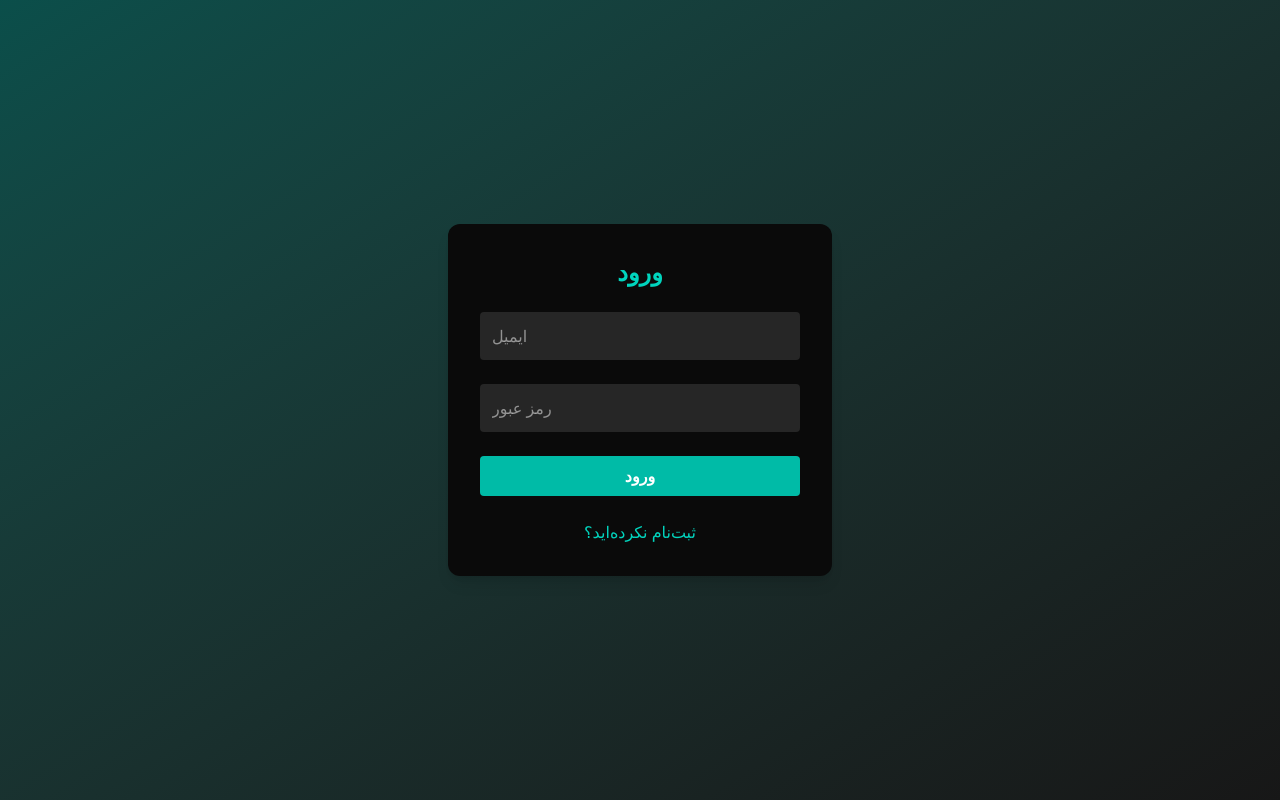
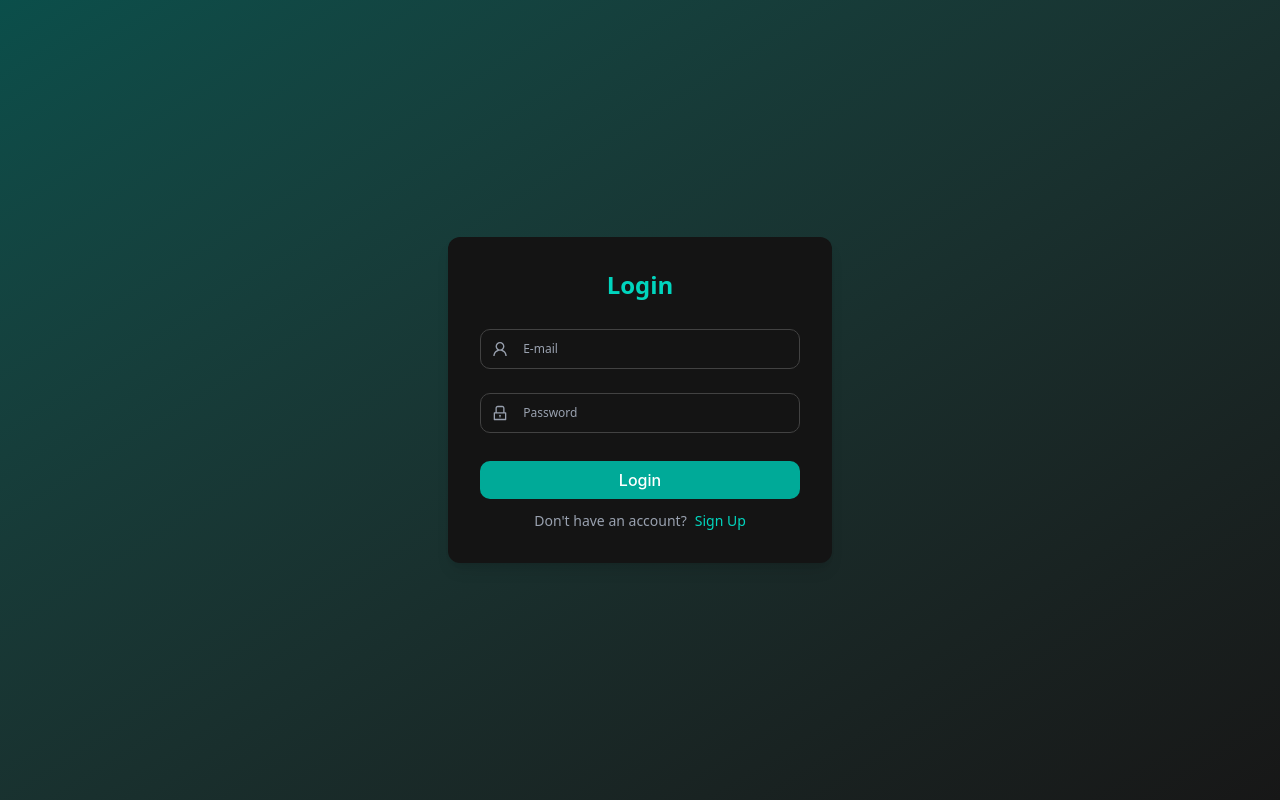
Before and after one commit to yashar1919/class-management, a Next.js app: page /login in a window 1280 px wide. Built offline with nearby package versions, Linux system fonts and the light colour scheme.

Commit message:
add better ui design for login page and validation in form + use Link instead of a tag

```diff
--- a/src/app/login/page.tsx
+++ b/src/app/login/page.tsx
@@ -1,18 +1,46 @@
 "use client";
 import { useState } from "react";
+import InputField from "@/components/UI/InputField";
+import { Button, ConfigProvider, theme } from "antd";
+import { LockOutlined, UserOutlined } from "@ant-design/icons";
+import { useTranslation } from "react-i18next";
+import Link from "next/link";
 
 export default function LoginPage() {
   const [email, setEmail] = useState("");
   const [password, setPassword] = useState("");
+  const [loading, setLoading] = useState(false);
+  const [errors, setErrors] = useState<{
+    email?: string;
+    password?: string;
+    server?: string;
+  }>({});
+  const { t } = useTranslation();
+
+  const validate = () => {
+    const newErrors: { email?: string; password?: string } = {};
+    if (!email)
+      newErrors.email = t("login.emailRequired") || "ایمیل الزامی است";
+    else if (!/^[^\s@]+@[^\s@]+\.[^\s@]+$/.test(email))
+      newErrors.email = t("login.emailInvalid") || "ایمیل معتبر وارد کنید";
+    if (!password)
+      newErrors.password = t("login.passwordRequired") || "رمز عبور الزامی است";
+    else if (password.length < 4)
+      newErrors.password =
+        t("login.passwordShort") || "رمز عبور باید حداقل ۴ کاراکتر باشد";
+    return newErrors;
+  };
 
   const handleLogin = async (e: React.FormEvent) => {
     e.preventDefault();
+    setErrors({});
+    const validationErrors = validate();
+    if (Object.keys(validationErrors).length > 0) {
+      setErrors(validationErrors);
+      return;
+    }
+    setLoading(true);
     try {
-      /* const res = await fetch("/api/users", {
-        method: "PUT",
-        headers: { "Content-Type": "application/json" },
-        body: JSON.stringify({ email, password }),
-      }); */
       const res = await fetch("/api/users", {
         method: "PUT",
         headers: { "Content-Type": "application/json" },
@@ -29,6 +57,8 @@ export default function LoginPage() {
       }
     } catch (err) {
       console.log(err, "Signup error");
+    } finally {
+      setLoading(false);
     }
   };
 
@@ -36,34 +66,88 @@ export default function LoginPage() {
     <div className="min-h-screen flex items-center justify-center bg-gradient-to-br from-teal-900 to-neutral-900">
       <form
         onSubmit={handleLogin}
-        className="bg-neutral-950 p-8 rounded-xl shadow-lg w-full max-w-sm flex flex-col gap-6"
+        className="bg-[#141414] p-8 rounded-xl shadow-lg w-full max-w-sm flex flex-col"
+        noValidate
       >
-        <h2 className="text-2xl font-bold text-teal-400 text-center">ورود</h2>
-        <input
-          type="email"
-          placeholder="ایمیل"
+        <h2 className="text-2xl font-bold text-teal-400 text-center mb-7">
+          {t("login.login")}
+        </h2>
+        <ConfigProvider
+          theme={{
+            algorithm: theme.darkAlgorithm,
+            components: {
+              Input: {
+                colorPrimary: "#00bba7",
+                algorithm: true,
+              },
+            },
+          }}
+        >
+          <div className="flex flex-col gap-6 mb-7">
+            <div>
+              <InputField
+                placeholder={t("studentForm.email")}
                 value={email}
                 onChange={(e) => setEmail(e.target.value)}
-          className="p-3 rounded bg-neutral-800 text-white"
-          required
+                type="email"
+                disabled={loading}
+                prefix={<UserOutlined />}
+                error={!!errors.email}
               />
-        <input
-          type="password"
-          placeholder="رمز عبور"
+              {errors.email && (
+                <p className="text-red-500 text-xs mt-1">{errors.email}</p>
+              )}
+            </div>
+            <div>
+              <InputField
+                placeholder={t("studentForm.password")}
                 value={password}
                 onChange={(e) => setPassword(e.target.value)}
-          className="p-3 rounded bg-neutral-800 text-white"
-          required
+                type="password"
+                disabled={loading}
+                prefix={<LockOutlined />}
+                error={!!errors.password}
               />
-        <button
-          type="submit"
-          className="bg-teal-500 hover:bg-teal-600 text-white font-bold py-2 rounded transition"
+              {errors.password && (
+                <p className="text-red-500 text-xs mt-1">{errors.password}</p>
+              )}
+            </div>
+          </div>
+        </ConfigProvider>
+        {errors.server && (
+          <p className="text-red-500 text-xs mt-1 text-center">
+            {errors.server}
+          </p>
+        )}
+        <Button
+          type="default"
+          htmlType="submit"
+          style={{
+            background: "#00aa98",
+            color: "#fff",
+            borderRadius: "10px",
+            fontSize: "16px",
+            fontWeight: 500,
+            padding: "19px 0px",
+            border: "none",
+            width: "100%",
+            opacity: loading ? 0.7 : 1,
+            cursor: loading ? "not-allowed" : "pointer",
+          }}
+          loading={loading}
+          disabled={loading}
         >
-          ورود
-        </button>
-        <a href="/signup" className="text-teal-400 text-center hover:underline">
-          ثبت‌نام نکرده‌اید؟
-        </a>
+          {loading ? t("studentForm.loading") : t("login.login")}
+        </Button>
+        <div className="flex justify-center items-center gap-2 text-sm mt-3">
+          <span className="text-gray-400">{t("login.dontHaveAccount")}</span>
+          <Link
+            href="/signup"
+            className="text-teal-400 text-center hover:underline"
+          >
+            {t("login.signup")}
+          </Link>
+        </div>
       </form>
     </div>
   );
--- a/src/i18n/en.json
+++ b/src/i18n/en.json
@@ -26,7 +26,9 @@
     "sessionPrice": "Session Price",
     "editStudent": "Update",
     "cancel": "Cancel",
-    "loading":"Loading..."
+    "loading": "Loading...",
+    "email": "E-mail",
+    "password": "Password"
   },
   "studentList": {
     "classDays": "Class Days",
@@ -40,7 +42,7 @@
     "friday": "Friday",
     "saturday": "Saturday",
     "delete": "Delete",
-    "deleteTitle":"Delete Student"
+    "deleteTitle": "Delete Student"
   },
   "table": {
     "attendance": "Present",
@@ -88,5 +90,14 @@
   "settings": {
     "languageTitle": "Language",
     "languageDesc": "You can change the application language using the switch below."
+  },
+  "login": {
+    "login": "Login",
+    "dontHaveAccount": "Don't have an account?",
+    "signup": "Sign Up",
+    "emailRequired": "Email is requirment",
+    "passwordRequired": "Password is requirment",
+    "emailInvalid": "Email is invalid",
+    "passwordShort": "Password must be at least 4 characters"
   }
 }
--- a/src/i18n/fa.json
+++ b/src/i18n/fa.json
@@ -25,7 +25,10 @@
     "chooseClassDate": "انتخاب تاریخ کلاس",
     "sessionPrice": "هزینه هر جلسه",
     "editStudent": "بروزرسانی",
-    "cancel": "لغو"
+    "cancel": "لغو",
+    "loading": "بارگزاری...",
+    "email": "ایمیل",
+    "password": "رمز عبور"
   },
   "studentList": {
     "classDays": "روز های کلاس",
@@ -39,8 +42,7 @@
     "friday": "جمعه",
     "saturday": "شنبه",
     "delete": "حذف",
-    "deleteTitle": "حذف دانش‌آموز",
-    "loading": "بارگزاری..."
+    "deleteTitle": "حذف دانش‌آموز"
   },
   "table": {
     "attendance": "حاضر",
@@ -88,5 +90,14 @@
   "settings": {
     "languageTitle": "زبان",
     "languageDesc": "برای تغییر زبان برنامه از سوییچ زیر استفاده کنید."
+  },
+  "login": {
+    "login": "ورود",
+    "dontHaveAccount": "آیا حساب کاربری ندارید؟",
+    "signup": "ساخت حساب کاربری",
+    "emailRequired": "ایمیل الزامی است",
+    "passwordRequired": "رمز عبور الزامی است",
+    "emailInvalid": "ایمیل معتبر وارد کنید",
+    "passwordShort": "رمز عبور باید حداقل 4 کاراکتر باشد"
   }
 }
```
Lines whose indentation alone changed are shown as unchanged.
